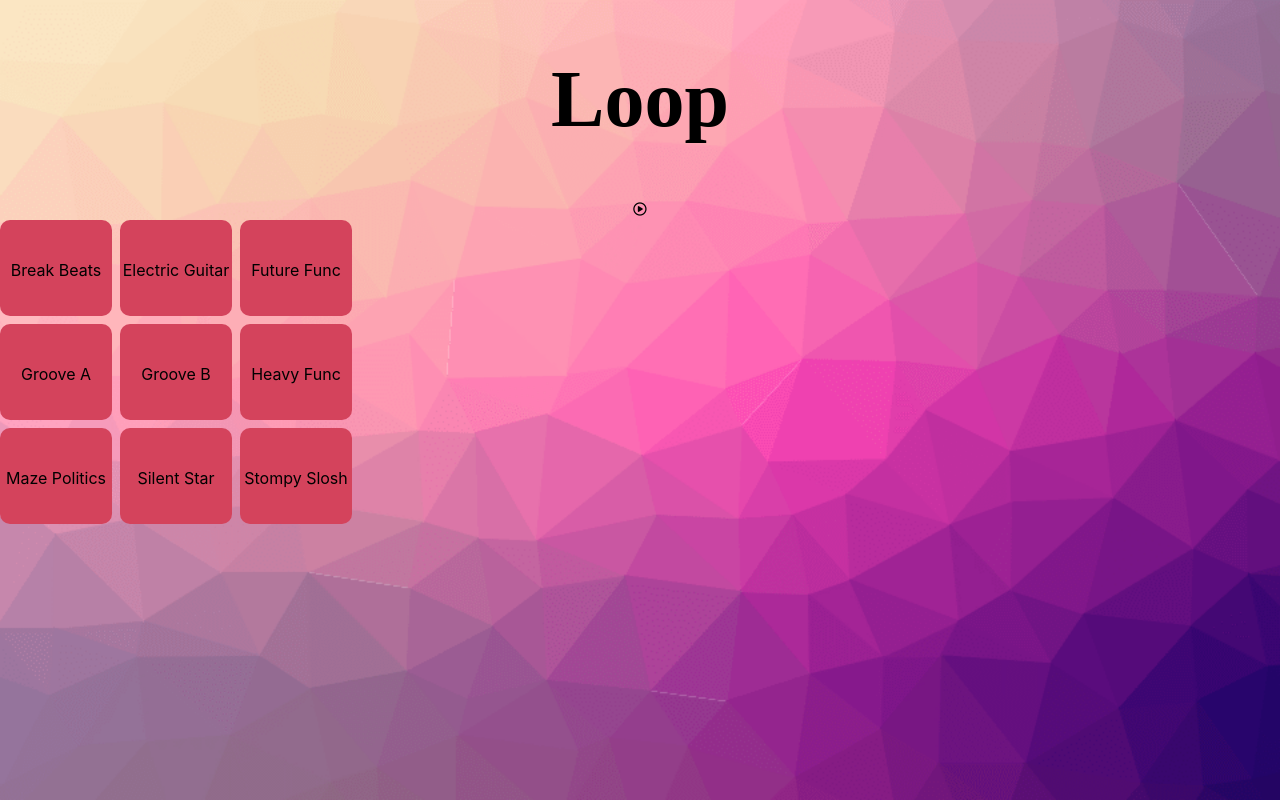
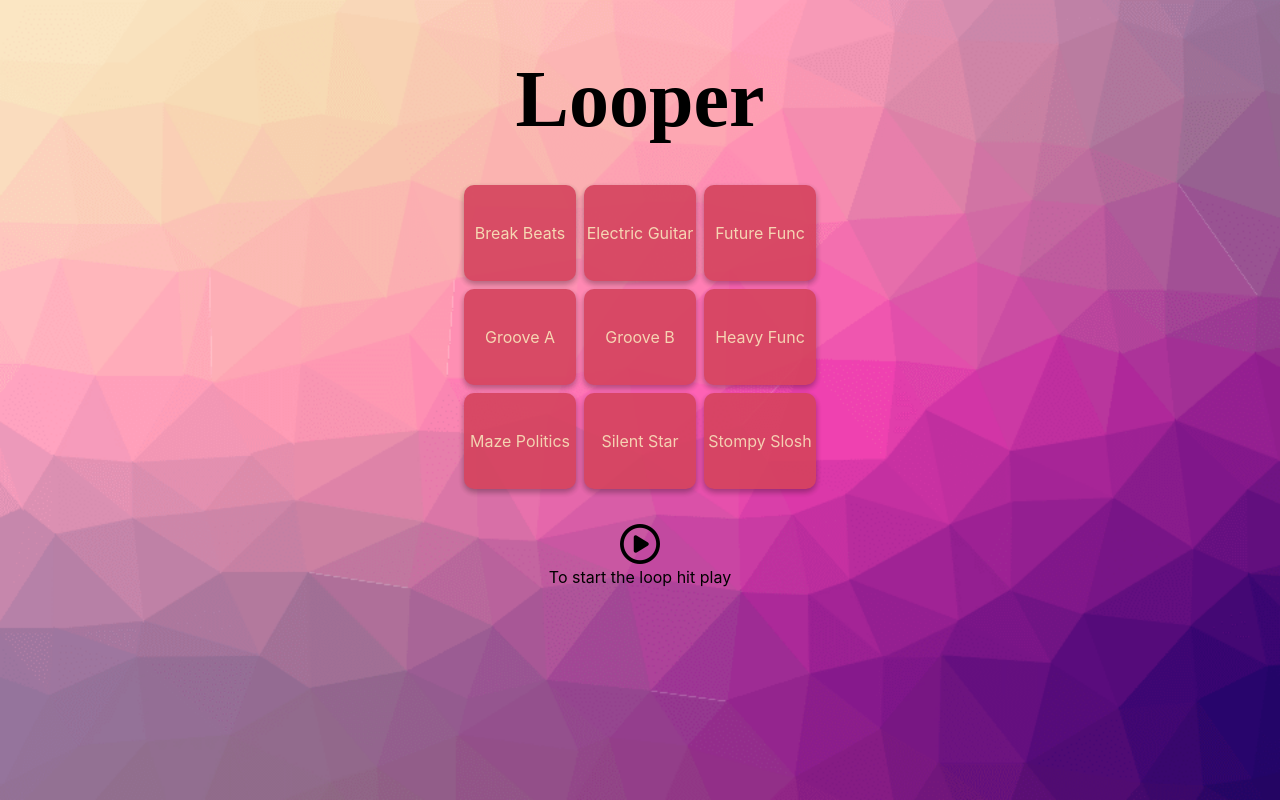
Before and after one commit to noavrd/Looper-Machine, a React (Create React App) app in the folder client/: page / in a window 1280 px wide. Built offline with nearby package versions, Linux system fonts and the light colour scheme; a web font is replaced by a local one.

Commit message:
add grid

```diff
--- a/client/src/App.css
+++ b/client/src/App.css
@@ -3,15 +3,19 @@ body {
   background-repeat: no-repeat;
   background-size: cover;
   background-attachment: fixed;
+  display: flex;
   text-align: center;
+  justify-content: center;
 }
 
 .play {
-  background-color: #9cbfa5;
+  background-color: #3f3f40;
+  color: white;
 }
 
 .notPlay {
   background-color: #d4435c;
+  color: wheat;
 }
 
 button {
@@ -23,20 +27,34 @@ button {
 h1 {
   font-family: 'Sonsie One', cursive;
   font-size: 10vh;
+  margin-bottom: 5vh;
+}
+.active {
+  font-size: 5vh;
+  margin-top: 4vh;
+  transition: 1s;
 }
 
 .container {
-  /* margin-left: 40vw; */
+  /* margin-top: 4vh; */
   display: grid;
   grid-template-columns: 7em 7em 7em;
   grid-gap: 0.5em;
-  /* grid-auto-flow: row; */
 
   grid-template-rows: 6em 6em 6em;
 }
 .sample {
+  display: flex;
+  justify-content: center;
+  align-items: center;
   transition: 0.8s;
   border-radius: 10px;
   cursor: pointer;
-  padding-top: 5vh;
+  opacity: 0.9;
+  box-shadow: 0 3px 6px rgba(0, 0, 0, 0.16), 0 3px 6px rgba(0, 0, 0, 0.23);
+  /* border: 0.2px solid grey; */
 }
+.sample:hover {
+  opacity: 1;
+  box-shadow: 0 10px 15px rgba(0, 0, 0, 0.16), 0 10px 15px rgba(0, 0, 0, 0.23);
+}
--- a/client/src/App.js
+++ b/client/src/App.js
@@ -27,14 +27,8 @@ function App() {
   return (
     <div className="App">
       {console.log(startPlaySample)}
-      <h1>Loop</h1>
-      <button
-        className={active ? 'fa fa-pause-circle-o' : 'fa fa-play-circle-o '}
-        aria-hidden="true"
-        onClick={() => {
-          setActive(!active);
-          setNumSamples(0);
-        }}></button>
+      <h1>Looper</h1>
+
       {console.log(numSamples)}
       <div className="container">
         {data.map((sample, i) => {
@@ -51,6 +45,17 @@ function App() {
           );
         })}
       </div>
+
+      <button
+        className={
+          active ? 'fa fa-pause-circle-o active' : 'fa fa-play-circle-o active'
+        }
+        aria-hidden="true"
+        onClick={() => {
+          setActive(!active);
+          setNumSamples(0);
+        }}></button>
+      {!active && <div className="note">To start the loop hit play</div>}
     </div>
   );
 }
```
